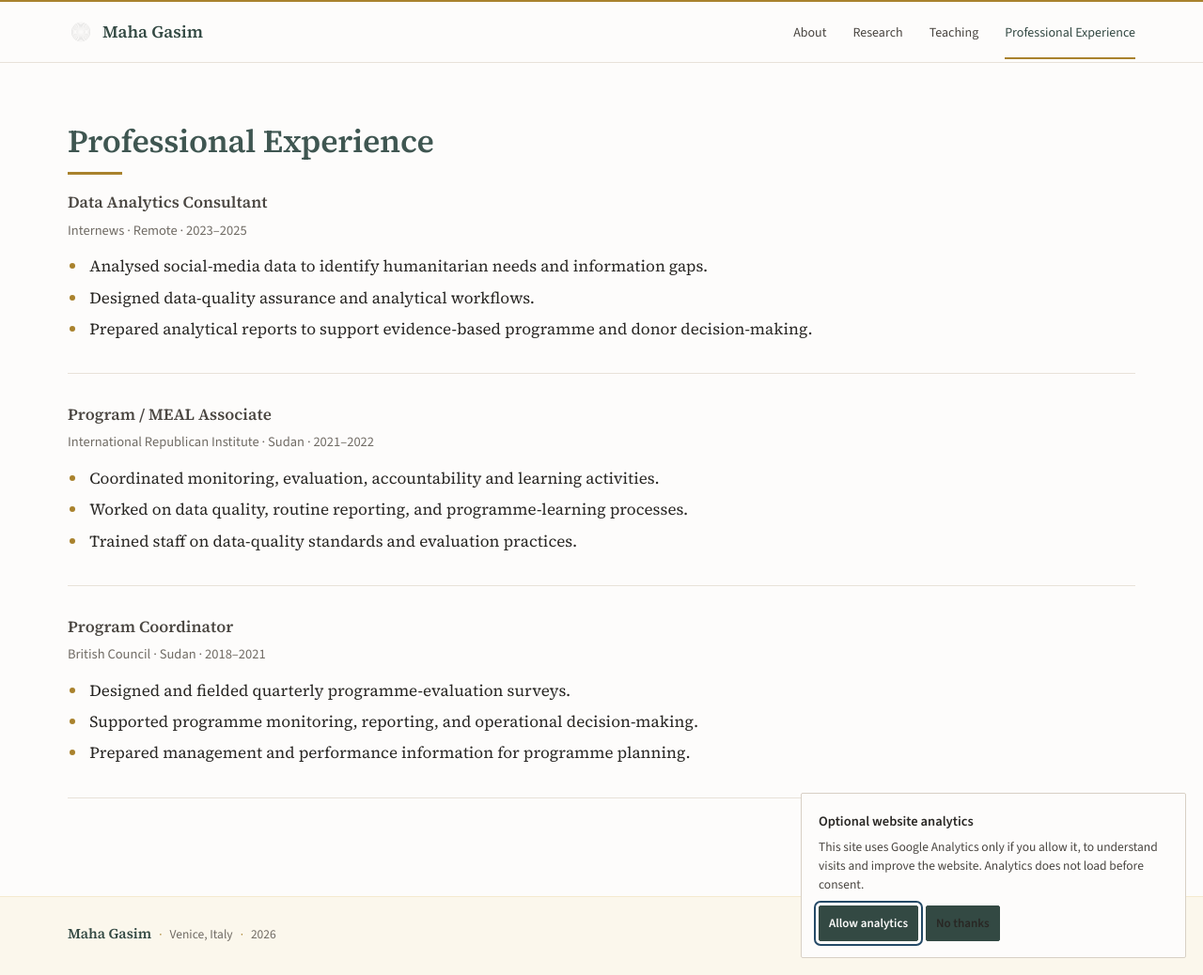
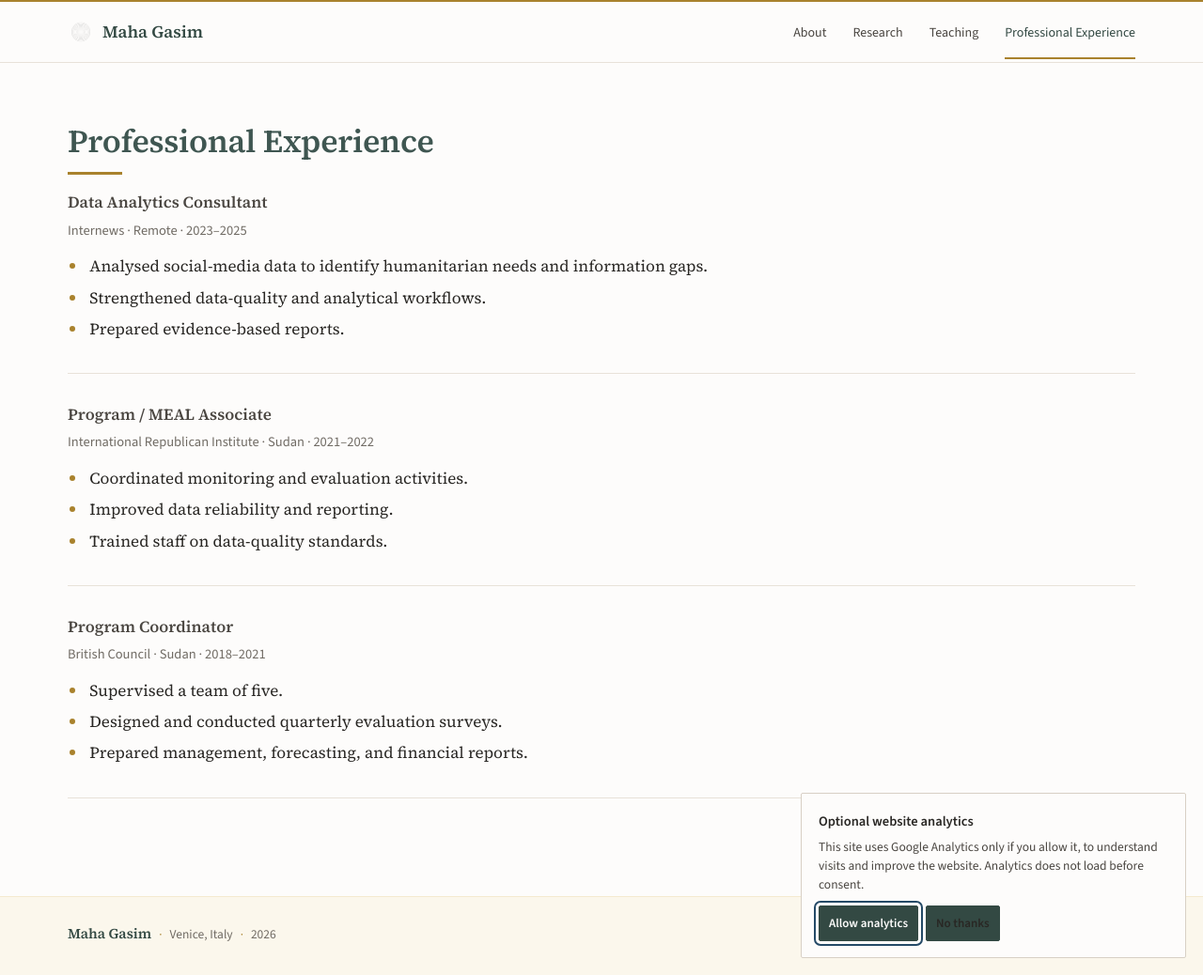
Before and after one commit to mahagasim/mahagasim.github.io, a Jekyll site: the page built from experience.md, in a window 1280 px wide and 1038 px high. Shown: the whole window at 94% size. Built offline with Jekyll 4.4.1, drawn with Linux system fonts in a browser that asks for light colours.

Commit message:
Align Professional Experience page with current CV

```diff
--- a/experience.md
+++ b/experience.md
@@ -11,8 +11,8 @@ description: Professional experience in data analytics, monitoring and evaluatio
   <p class="entry-meta">Internews · Remote · 2023–2025</p>
   <ul>
     <li>Analysed social-media data to identify humanitarian needs and information gaps.</li>
-    <li>Designed data-quality assurance and analytical workflows.</li>
-    <li>Prepared analytical reports to support evidence-based programme and donor decision-making.</li>
+    <li>Strengthened data-quality and analytical workflows.</li>
+    <li>Prepared evidence-based reports.</li>
   </ul>
 </div>
 
@@ -20,9 +20,9 @@ description: Professional experience in data analytics, monitoring and evaluatio
   <h3>Program / MEAL Associate</h3>
   <p class="entry-meta">International Republican Institute · Sudan · 2021–2022</p>
   <ul>
-    <li>Coordinated monitoring, evaluation, accountability and learning activities.</li>
-    <li>Worked on data quality, routine reporting, and programme-learning processes.</li>
-    <li>Trained staff on data-quality standards and evaluation practices.</li>
+    <li>Coordinated monitoring and evaluation activities.</li>
+    <li>Improved data reliability and reporting.</li>
+    <li>Trained staff on data-quality standards.</li>
   </ul>
 </div>
 
@@ -30,8 +30,8 @@ description: Professional experience in data analytics, monitoring and evaluatio
   <h3>Program Coordinator</h3>
   <p class="entry-meta">British Council · Sudan · 2018–2021</p>
   <ul>
-    <li>Designed and fielded quarterly programme-evaluation surveys.</li>
-    <li>Supported programme monitoring, reporting, and operational decision-making.</li>
-    <li>Prepared management and performance information for programme planning.</li>
+    <li>Supervised a team of five.</li>
+    <li>Designed and conducted quarterly evaluation surveys.</li>
+    <li>Prepared management, forecasting, and financial reports.</li>
   </ul>
 </div>
```
Also changed, not shown: other parts of experience.md (+1 -1 lines).
